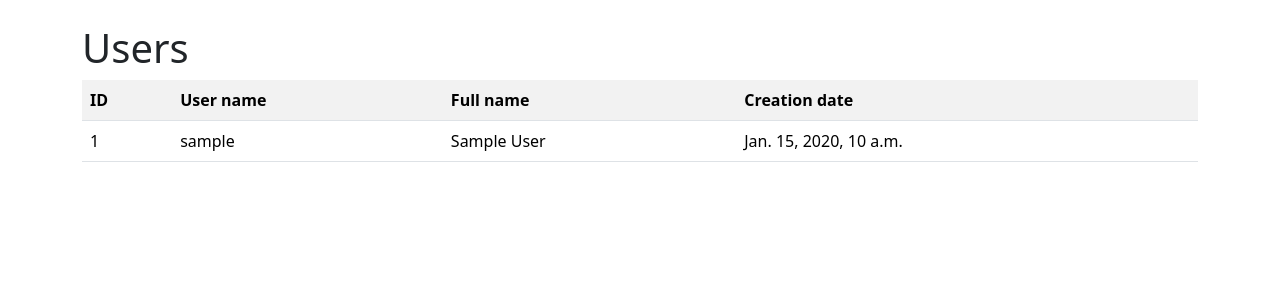
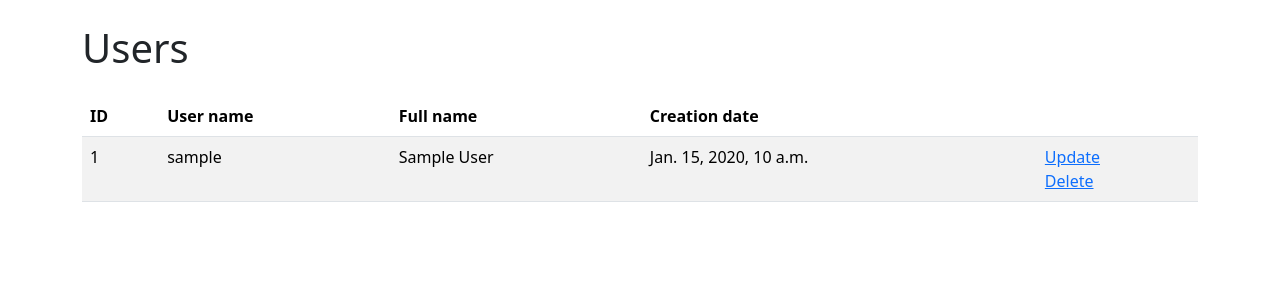
Before and after one commit to Pavel-Kr/python-project-52, a Django app: page /users/ in a window 1280 px wide. Shown: the part 56-356 px from the top of the page. Run offline with Django 5.2, Linux system fonts and the light colour scheme; tables that the repository leaves empty hold one stand-in row (values such as "Sample post"); some libraries are stand-ins or nearby versions.

Commit message:
Layout changes

```diff
--- a/users/templates/users/index.html
+++ b/users/templates/users/index.html
@@ -9,20 +9,30 @@
 
 {% block content %}
 <h1>{% translate "Users" %}</h1>
-<table class="table table-striped">
+<table class="table table-striped mt-4">
+    <thead>
         <tr>
             <th>ID</th>
             <th>{% translate "User name" %}</th>
             <th>{% translate "Full name" %}</th>
             <th>{% translate "Creation date" %}</th>
+            <th></th>
         </tr>
+    </thead>
+    <tbody>
         {% for user in users %}
         <tr>
             <td>{{ user.id }}</td>
             <td>{{ user.username }}</td>
             <td>{{ user.first_name }} {{ user.last_name }}</td>
             <td>{{ user.date_joined }}</td>
+            <td>
+                <a href="#">Update</a>
+                <br>
+                <a href="#">Delete</a>
+            </td>
         </tr>
         {% endfor %}
+    </tbody>
 </table>
 {% endblock %}
```
Lines whose indentation alone changed are shown as unchanged.
